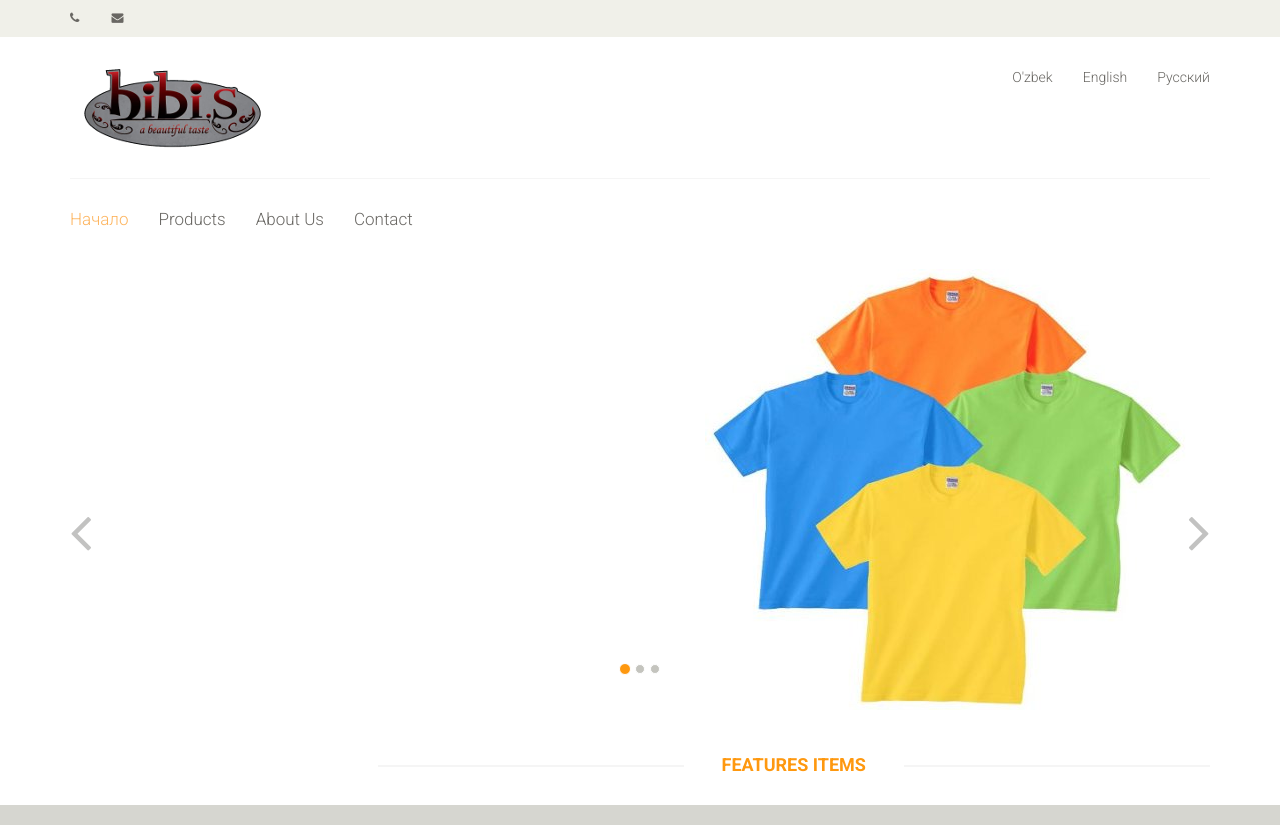
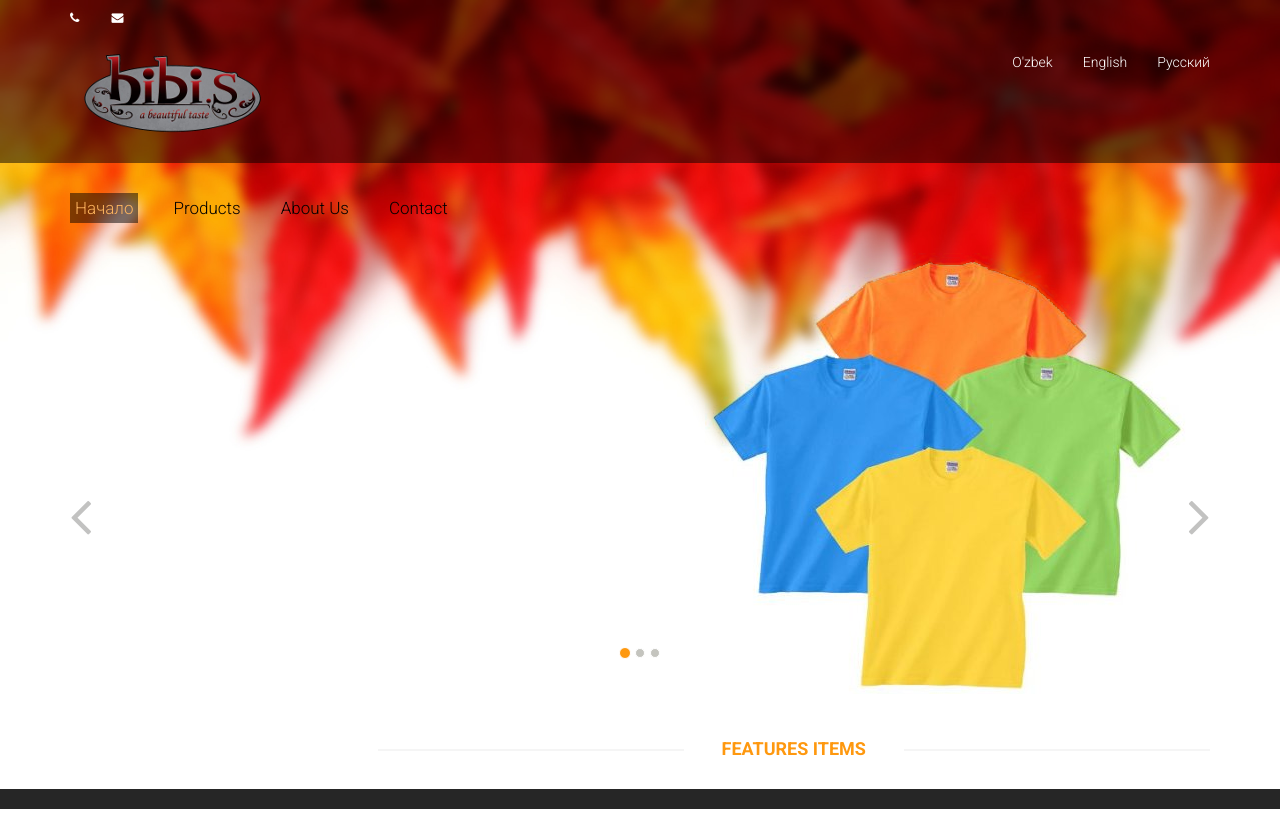
Before and after one commit to kmlxn/clothes, a Django app: template catalog/templates/catalog/index.html in a window 1280 px wide. Run offline with Django 3.2, Linux system fonts and the light colour scheme; the template is opened without the code that fills it, so the values that code supplies are empty.

Commit message:
Design change. Added background image. CLRF converted to LF in main.css.

```diff
--- a/catalog/static/catalog/css/main.css
+++ b/catalog/static/catalog/css/main.css
@@ -11,6 +11,8 @@ body {
   background:;
   position: relative;
   font-weight:400px;
+  background: url('/static/catalog/images/autumn-leaf-frame.jpg') no-repeat;
+  background-size: 100%;
 }
 
 ul li {
@@ -68,7 +70,7 @@ a#scrollUp i{
 **************************/
 
 .header_top {
-  background: none repeat scroll 0 0 #F0F0E9;
+  background: rgba(0, 0, 0, 0.5) none repeat scroll 0px 0px;
 }
 
 .contactinfo ul li:first-child{
@@ -77,7 +79,7 @@ a#scrollUp i{
 
 .contactinfo ul li a{
   font-size: 12px;
-  color: #696763;
+  color: white;
   font-family: 'Roboto', sans-serif;
 }
 
@@ -135,13 +137,14 @@ a#scrollUp i{
 .fa-google-plus:hover  {
 	background:#CE3C2D;
 }
-
+.header-middle {
+    background-color: rgba(0, 0, 0, 0.5);
+}
 .header-middle .container .row {
-  border-bottom: 1px solid #f5f5f5;
   margin-left: 0;
   margin-right: 0;
   padding-bottom: 20px;
-  padding-top: 20px;
+  padding-top: 5px;
 }
 
 .header-middle .container .row .col-sm-4{
@@ -198,8 +201,7 @@ a#scrollUp i{
 
 
 .shop-menu ul li a {
-  background: #FFFFFF;
-  color: #696763;
+  color: white;
   font-family: 'Roboto', sans-serif;
   font-size: 14px;
   font-weight: 300;
@@ -239,16 +241,15 @@ a#scrollUp i{
 }
 
 .mainmenu ul li a {
-	color: #696763;
+	color: black;
 	font-family: 'Roboto', sans-serif;
 	font-size: 17px;
 	font-weight: 300;
-	padding: 0;
-	padding-bottom: 10px;
+	padding: 5px;
 }
 
 .mainmenu ul li a:hover, .mainmenu ul li a.active,  .shop-menu ul li a.active{
-	background:none;
+	background-color: rgba(0, 0, 0, 0.5);
 	color:#fdb45e;
 }
 
@@ -346,7 +347,7 @@ ul.sub-menu {
 **************************/
 
 #footer {
-  background: #F0F0E9;
+  background: rgba(0, 0, 0, 0.85);
 }
 
 
@@ -545,12 +546,11 @@ ul.sub-menu {
 }
 
 .footer-bottom {
-  background: #D6D6D0;
   padding-top: 10px;
 }
 
 .footer-bottom p {
-  color: #363432;
+  color: white;
   font-family: 'Roboto', sans-serif;
   font-weight: 300;
   margin-left: 15px;
--- a/catalog/static/catalog/css/responsive.css
+++ b/catalog/static/catalog/css/responsive.css
@@ -37,6 +37,9 @@
 
 /* sm */
 @media (min-width: 768px) and (max-width: 991px) {
+body {
+    background-size: 125%;
+}
 
 .shop-menu ul li a{
 	padding-left: 0;
@@ -124,6 +127,9 @@
 
 /* xs */
 @media (max-width: 767px) {
+body {
+    background-size: 175%;
+}
 
 .header_top .col-sm-6:first-child{
 	display: inline-block;
@@ -280,6 +286,9 @@ ul.sub-menu{
 
 /* XS Portrait */
 @media (max-width: 480px) {
+body {
+    background-size: 250%;
+}
 
 .contactinfo{
 	text-align: center;
--- a/catalog/templates/catalog/index.html
+++ b/catalog/templates/catalog/index.html
@@ -35,7 +35,7 @@
 									<p>{{ carousel_text_1 }}</p>
 								</div>
 								<div class="col-sm-6">
-									<img src="/static/catalog/images/home/main1.jpg" class="girl img-responsive" alt="" />
+									<img src="/static/catalog/images/home/main11.png" class="girl img-responsive" alt="" />
 								</div>
 							</div>
 							<div class="item">
@@ -45,7 +45,7 @@
 									<p>{{ carousel_text_2 }}</p>
 								</div>
 								<div class="col-sm-6">
-									<img src="/static/catalog/images/home/main2.jpg" class="girl img-responsive" alt="" />
+									<img src="/static/catalog/images/home/main22.png" class="girl img-responsive" alt="" />
 								</div>
 							</div>
 
@@ -56,7 +56,7 @@
 									<p>{{ carousel_text_3 }}</p>
 								</div>
 								<div class="col-sm-6">
-									<img src="/static/catalog/images/home/main3.jpg" class="girl img-responsive" alt="" />
+									<img src="/static/catalog/images/home/main33.png" class="girl img-responsive" alt="" />
 								</div>
 							</div>
 
```
Also changed, not shown: catalog/static/catalog/images/autumn-leaf-frame(original).jpg (added), catalog/static/catalog/images/autumn-leaf-frame.jpg (added), catalog/static/catalog/images/home/main11.png (added), catalog/static/catalog/images/home/main22.png (added), catalog/static/catalog/images/home/main33.png (added), catalog/static/catalog/images/main1orig.jpg (added).
